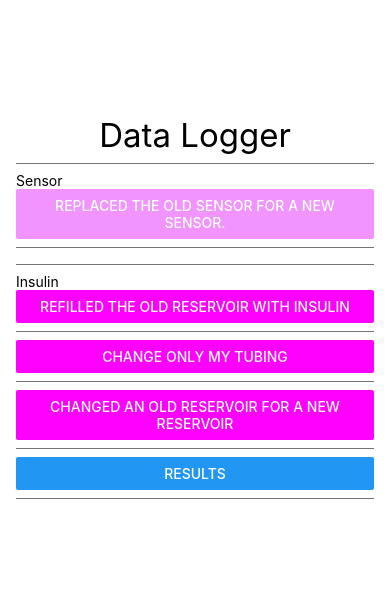
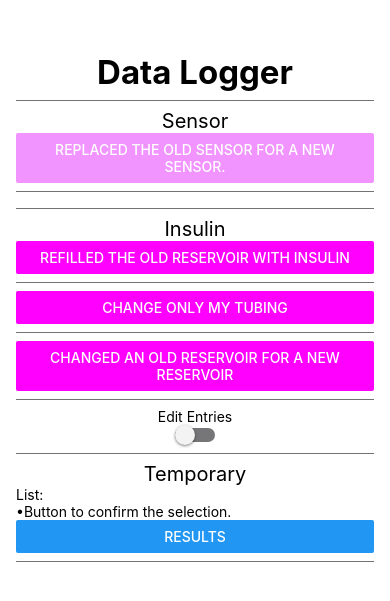
Before and after one commit to JamieBort/Data-Logging-App, a React Native app in the folder ReactNative/data-logging-app/: screen / in a window 390 px wide. Shown: the part 111-712 px from the top of the page. Built offline with nearby package versions, Linux system fonts and the light colour scheme; no server answers.

Commit message:
Push changes before troubleshooting running app via USB cable.

```diff
--- /dev/null
+++ b/ReactNative/data-logging-app/AlertComponent.js
@@ -0,0 +1,45 @@
+import React from "react";
+import { View, StyleSheet, Button, Alert } from "react-native";
+
+const AlertComponent = () => {
+  const createTwoButtonAlert = () =>
+    Alert.alert("Alert Title", "My Alert Msg", [
+      {
+        text: "Cancel",
+        onPress: () => console.log("Cancel Pressed"),
+        style: "cancel",
+      },
+      { text: "OK", onPress: () => console.log("OK Pressed") },
+    ]);
+
+  const createThreeButtonAlert = () =>
+    Alert.alert("Alert Title", "My Alert Msg", [
+      {
+        text: "Ask me later",
+        onPress: () => console.log("Ask me later pressed"),
+      },
+      {
+        text: "Cancel",
+        onPress: () => console.log("Cancel Pressed"),
+        style: "cancel",
+      },
+      { text: "OK", onPress: () => console.log("OK Pressed") },
+    ]);
+
+  return (
+    <View style={styles.container}>
+      <Button title={"2-Button Alert"} onPress={createTwoButtonAlert} />
+      <Button title={"3-Button Alert"} onPress={createThreeButtonAlert} />
+    </View>
+  );
+};
+
+const styles = StyleSheet.create({
+  container: {
+    flex: 1,
+    justifyContent: "space-around",
+    alignItems: "center",
+  },
+});
+
+export default AlertComponent;
--- a/ReactNative/data-logging-app/App.js
+++ b/ReactNative/data-logging-app/App.js
@@ -2,26 +2,13 @@ import { StyleSheet, Button, View, Text, Alert } from "react-native";
 import {
   AIRTABLE_API_KEY,
   AIRTABLE_BASE_ID,
-  TABLE_NAME,
   AIRTABLE_BASE_ID_DATA_LOGGING_BASE,
   TABLE_ID,
   AIRTABLE_TOKEN,
 } from "@env";
 import React, { useEffect, useState } from "react";
-
-// ()=>{
-// // console.log("ID:", AIRTABLE_BASE_ID);
-// // console.log("KEY:", AIRTABLE_API_KEY);
-// // console.log(
-// //   "AIRTABLE_BASE_ID_DATA_LOGGING_BASE:",
-// //   AIRTABLE_BASE_ID_DATA_LOGGING_BASE,
-// // );
-// // console.log("TABLE_ID:", TABLE_ID);
-// // console.log(Date.now());
-// // console.log(Date.now().toString().length);
-// }
-
-// const timeStamp = () => console.log(Date.now());
+import Toggle from "./Toggle";
+// import AlertComponent from "./AlertComponent";
 
 const Separator = () => <View style={styles.separator} />;
 
@@ -53,16 +40,23 @@ const App = () => {
       );
 
       if (!response.ok) {
-        const message = `Error has ocurred:
-                                 ${response.status}`;
+        const message = `Error has ocurred:${response.status}`;
         throw new Error(message);
       }
 
       const dataResponse = await response.json();
       console.log("dataResponse:", dataResponse);
 
-      Alert.alert("Time created:", dataResponse.createdTime);
-      Alert.alert("Name:", dataResponse.fields.Type);
+      Alert.alert("Time created:", dataResponse.createdTime); // Commented out
+      Alert.alert("Name:", dataResponse.fields.Type); // Commented out
+      Alert.alert("Alert Title", "My Alert Msg", [
+        {
+          text: "Cancel",
+          onPress: () => console.log("Cancel Pressed"),
+          style: "cancel",
+        },
+        { text: "OK", onPress: () => console.log("OK Pressed") },
+      ]);
 
       // Alert.alert(
       //   "Time created:" +
@@ -288,16 +282,17 @@ const App = () => {
   };
 
   const displayResults = () => {
-    Alert.alert(newAction.createdTime);
+    Alert.alert(newAction.createdTime); // Commented out
     console.log("newAction:", newAction);
   };
 
   return (
     <View style={styles.container}>
-      <Text style={styles.bigTitle}>Data Logger</Text>
+      <Text style={styles.h1}>Data Logger</Text>
+      {/* <AlertComponent /> */}
       <Separator />
       <View>
-        <Text>Sensor</Text>
+        <Text style={styles.h2}>Sensor</Text>
         <Button
           title="Replaced the old sensor for a new sensor."
           color="#f194ff"
@@ -309,7 +304,7 @@ const App = () => {
       <Separator />
       <Separator />
       <View>
-        <Text>Insulin</Text>
+        <Text style={styles.h2}>Insulin</Text>
 
         <Button
           title="Refilled the old reservoir with insulin"
@@ -333,13 +328,23 @@ const App = () => {
           }
         ></Button>
       </View>
+
       <Separator />
-      <Button
-        title="Results"
-        // color="#f0f"
-        onPress={() => displayResults()}
-      ></Button>
-
+      <Toggle name="Edit Entries" />
+      <Separator />
+      <View>
+        <Text style={styles.h2}>Temporary</Text>
+        <Text>List:</Text>
+        <Text>{`\u2022`}Button to confirm the selection.</Text>
+        {/* <Text>{`\u2022`}Confirmed response that the selection was added.</Text> */}
+        {/* <Text>{`\u2022`}Option to edit and delete the last entry.</Text>
+        <Text>{`\u2022`}Edit button to modify the previous entries.</Text> */}
+        <Button
+          title="Results"
+          // color="#f0f"
+          onPress={() => displayResults()}
+        ></Button>
+      </View>
       <Separator />
     </View>
   );
@@ -352,19 +357,8 @@ const styles = StyleSheet.create({
     // TODO: What does this do?
     marginHorizontal: 16,
   },
-  title: {
-    fontSize: 30,
-    fontWeight: "bold",
-  },
-  bigTitle: { fontSize: 33, textAlign: "center" },
-  title: {
-    textAlign: "center",
-    marginVertical: 8,
-  },
-  fixToText: {
-    flexDirection: "row",
-    justifyContent: "space-between",
-  },
+  h1: { fontSize: 33, textAlign: "center", fontWeight: "bold" },
+  h2: { fontSize: 20, textAlign: "center" },
   separator: {
     marginVertical: 8,
     borderBottomColor: "#737373",
--- /dev/null
+++ b/ReactNative/data-logging-app/Toggle.js
@@ -0,0 +1,54 @@
+import React, { useState } from "react";
+import { View, Switch, StyleSheet, Text, Button } from "react-native";
+
+const Toggle = (props) => {
+  const [isEnabled, setIsEnabled] = useState(false);
+  const toggleSwitch = () => setIsEnabled((previousState) => !previousState);
+  let feature;
+  if (isEnabled) {
+    feature = (
+      <View>
+        <Button
+          title="Edit last entry"
+          onPress={() =>
+            console.log(
+              "Would you like to delete the last entry? Or would you like to edit the last entry?",
+            )
+          }
+        />
+        <Button
+          title="Edit previous entries"
+          onPress={() =>
+            console.log(
+              "Would you like to delete the previous entries? Or would you like to edit the previous entries?",
+            )
+          }
+        />
+      </View>
+    );
+  }
+
+  return (
+    <View style={styles.container}>
+      <Text>{props.name}</Text>
+      <Switch
+        trackColor={{ false: "#767577", true: "#81b0ff" }}
+        thumbColor={isEnabled ? "#f5dd4b" : "#f4f3f4"}
+        ios_backgroundColor="#3e3e3e"
+        onValueChange={toggleSwitch}
+        value={isEnabled}
+      />
+      {feature}
+    </View>
+  );
+};
+
+const styles = StyleSheet.create({
+  container: {
+    // flex: 1,
+    alignItems: "center",
+    justifyContent: "center",
+  },
+});
+
+export default Toggle;
```
Also changed, not shown: ReactNative/data-logging-app/Button2.js (deleted, +0 -18 lines).
